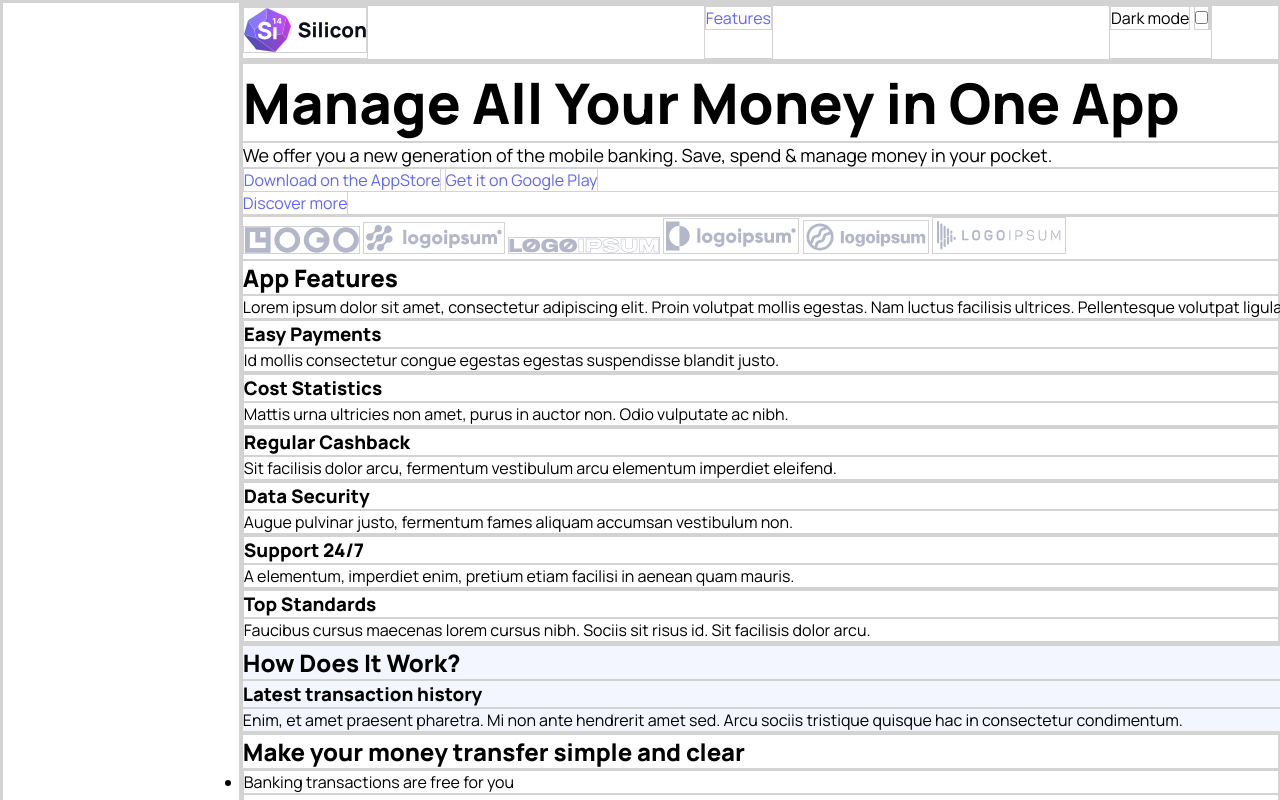
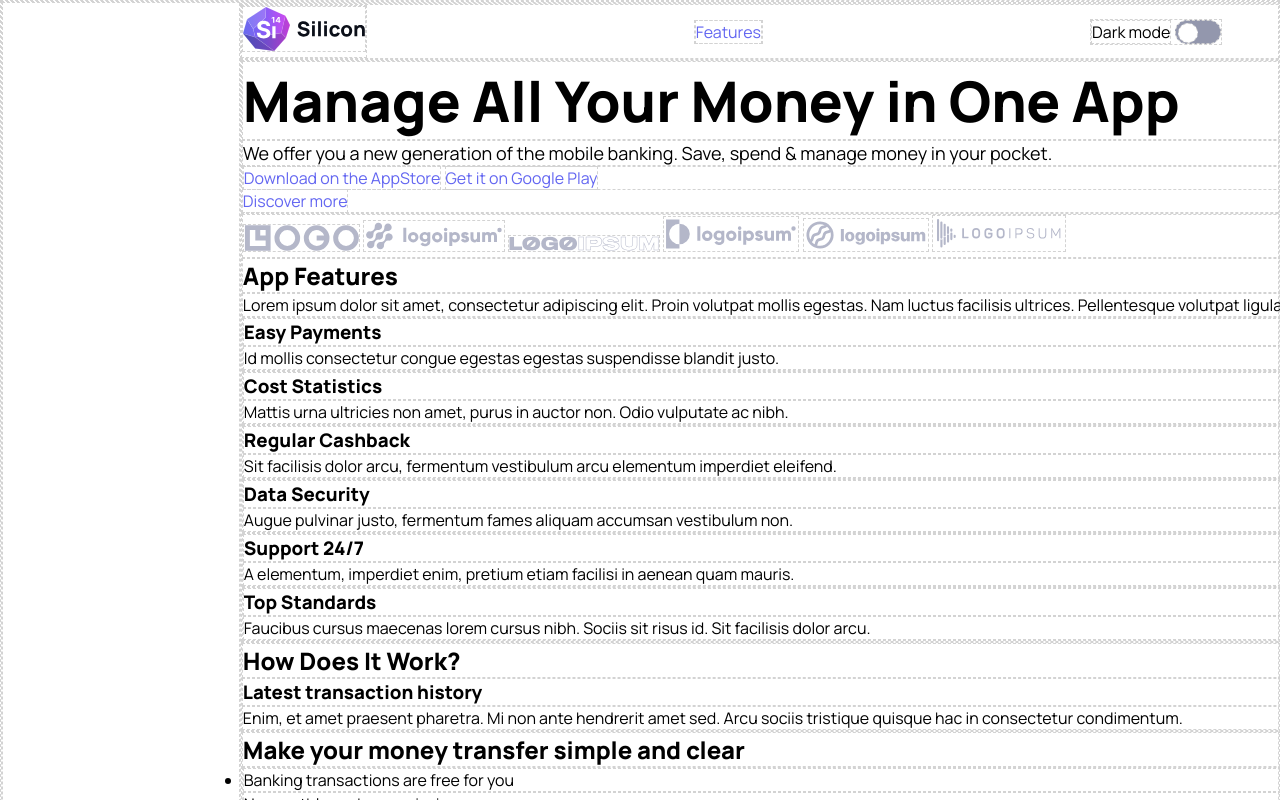
Before and after one commit to mr-geones/html-css-desktop, a plain HTML site: page index.html in a window 1280 px wide. Shown: the top 800 px of the page. Drawn offline with Linux system fonts and the light colour scheme.

Commit message:
Added toggle switch

```diff
--- a/index.html
+++ b/index.html
@@ -10,26 +10,19 @@
   <body>
     <div class="flex">
       <div>
-        <header>
-          <div class="container">
-
+        <header class="container">
             <a id="logo" href="index.html"><img src="assets/logo-dark.svg" alt="Silicon logotype"/></a>
 
             <nav id="main-menu" class="navbar">
               <a href="">Features</a>
             </nav>
 
-            <div id="darkmode-toggle-switch" class="btn-toggle-switch">
-              <span class="label">Dark mode</span>
-              <label for="darkmode-switch" class="toggle-switch">
-                <input type="checkbox" id="darkmode-switch">
-                <span class="slider round"></span>
-              </label>
+            <div id="toggle">
+              <span>Dark mode</span>
+              <input type="checkbox" id="switch" /><label for="switch">Toggle</label>
             </div>
 
             <a id="signin" href="" class="btn-primary"><span>Sign in / up</span></a>
-
-          </div>
         </header>
 
         <main>
--- a/styles-desktop.css
+++ b/styles-desktop.css
@@ -1,4 +1,5 @@
 @import url('https://fonts.googleapis.com/css2?family=Manrope:wght@200..800&display=swap');
+@import url('toggle-switch.css');
 
 /*
 background: rgb(99,102,241);
@@ -15,10 +16,12 @@ Website: https://cssgradient.io/
     --fontweight-extrabold: 800;
 
     --color-primary: #6366F1;
-    --color-gray: #F3F6FF;
+    --color-gray-100: #F3F6FF;
+    --color-gray-600: #9397AD;
     --color-white: #FFF;
     --color-success: #22C55E;
     --color-error: #EF4444;
+
 
     --gradient-start: #6366F1;
     --gradient-middle: #8B5CF6;
@@ -31,7 +34,11 @@ Website: https://cssgradient.io/
   box-sizing: border-box;
   margin: 0;
   padding: 0;
-  border: lightgray 1px solid;
+  border: 1px dashed lightgray;
+}
+
+html {
+    font-size: var(--fontsize-default);
 }
 
 body {
@@ -73,6 +80,7 @@ a:hover {
 .container {
     display: flex;
     justify-content: space-between;
+    align-items: center;
 }
 
 .subtitle {
--- /dev/null
+++ b/toggle-switch.css
@@ -0,0 +1,37 @@
+/*
+
+Source: https://codepen.io/mburnette/pen/LxNxNg
+Author: Marcus Burnette
+
+*/
+
+@import url('styles-desktop.css');
+
+input[type=checkbox]{
+	height: 0;
+	width: 0;
+	visibility: hidden;
+}
+
+#toggle label {
+	cursor: pointer;
+	text-indent: -9999px;
+	width: 46px;
+	height: 24px;
+	background: var(--color-gray-600);
+	display: inline-block;
+	border-radius: 100px;
+	position: relative;
+}
+
+#toggle label:after {
+	content: '';
+	position: absolute;
+	top: 2px;
+	left: 2px;
+	width: 20px;
+	height: 20px;
+	background: #fff;
+	border-radius: 90px;
+	transition: 0.3s;
+}
```
